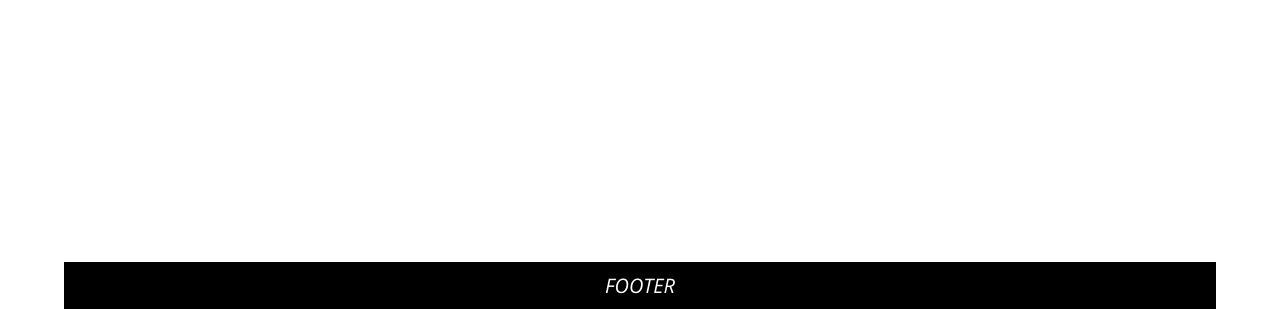
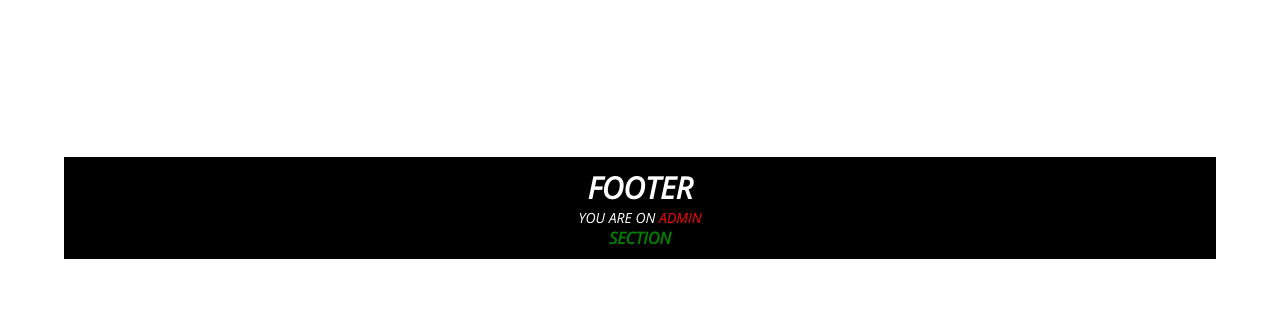
Before and after one commit to AdrianoX/Simple-Project---Test, a React app in the folder react-router-project/: page /admin in a window 1280 px wide. Shown: the part 491-800 px from the top of the page. Built offline with nearby package versions, Linux system fonts and the light colour scheme.

Commit message:
Work on Footer [DONE?]

```diff
--- a/react-router-project/src/layouts/Footer.js
+++ b/react-router-project/src/layouts/Footer.js
@@ -1,10 +1,40 @@
 import React, { Component } from "react";
+import { Route } from "react-router-dom";
+import "../styles/Footer.css";
 
-class Footer extends Component {
-  state = {};
-  render() {
-    return <div>Footer</div>;
-  }
-}
+const Footer = () => {
+  return (
+    <div>
+      <h2>Footer</h2>
+      <Route
+        path="/"
+        exact
+        render={(props) => {
+          return (
+            <p>
+              You are on
+              <span> HomePage</span>
+            </p>
+          );
+        }}
+      />
+      <Route
+        path="/:page"
+        exact
+        render={(props) => {
+          return (
+            <p>
+              You are on
+              <span>
+                {" "}
+                {props.match.params.page} <h3> Section</h3>
+              </span>
+            </p>
+          );
+        }}
+      />
+    </div>
+  );
+};
 
 export default Footer;
--- a/react-router-project/src/styles/App.css
+++ b/react-router-project/src/styles/App.css
@@ -33,4 +33,5 @@ footer {
   padding: 10px 0;
   text-align: center;
   text-transform: uppercase;
+  margin-bottom: 50px;
 }
--- /dev/null
+++ b/react-router-project/src/styles/Footer.css
@@ -0,0 +1,11 @@
+footer span {
+  color: red;
+}
+
+footer p {
+  font-size: 14px;
+}
+
+h3 {
+  color: green;
+}
```
